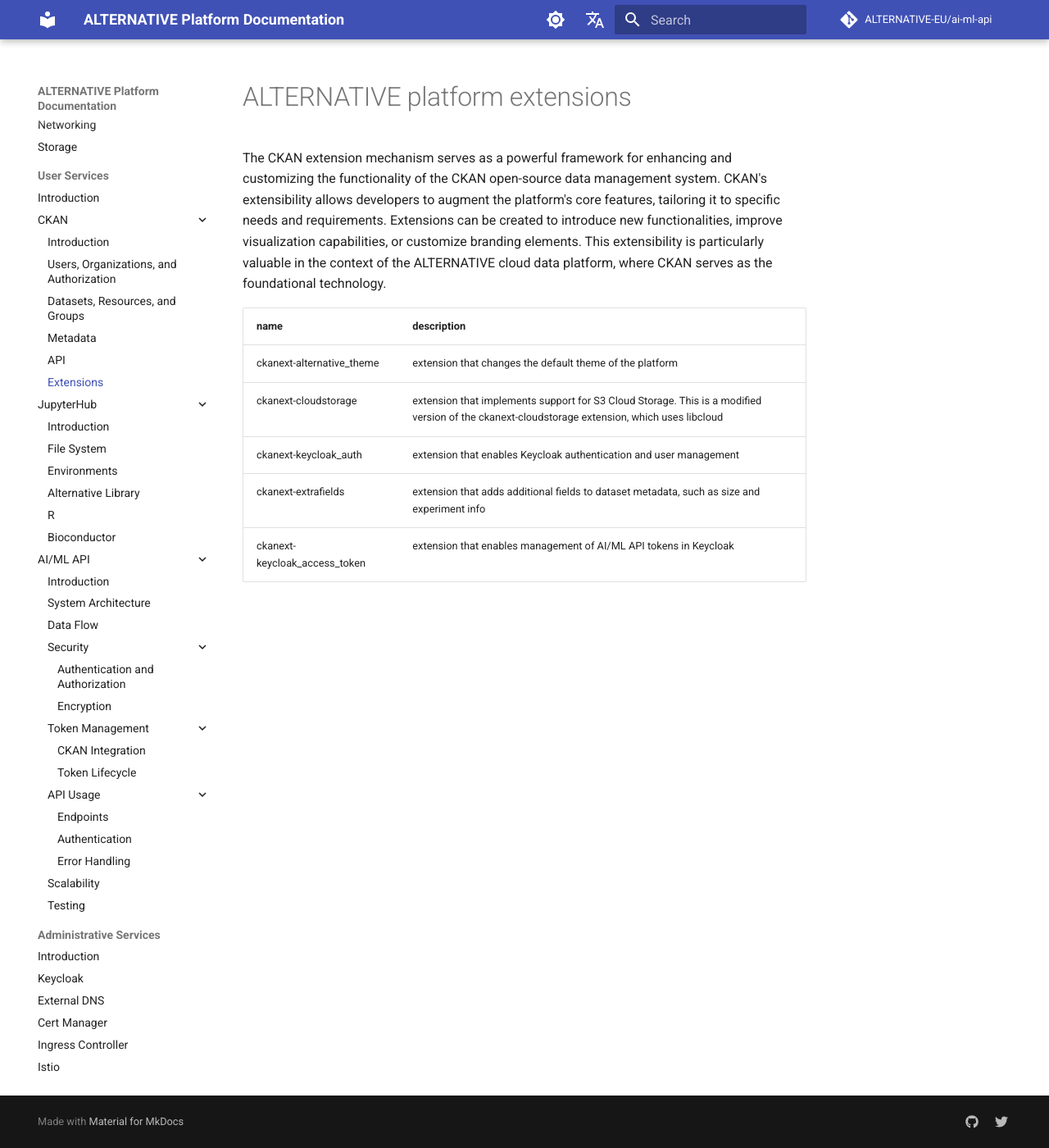
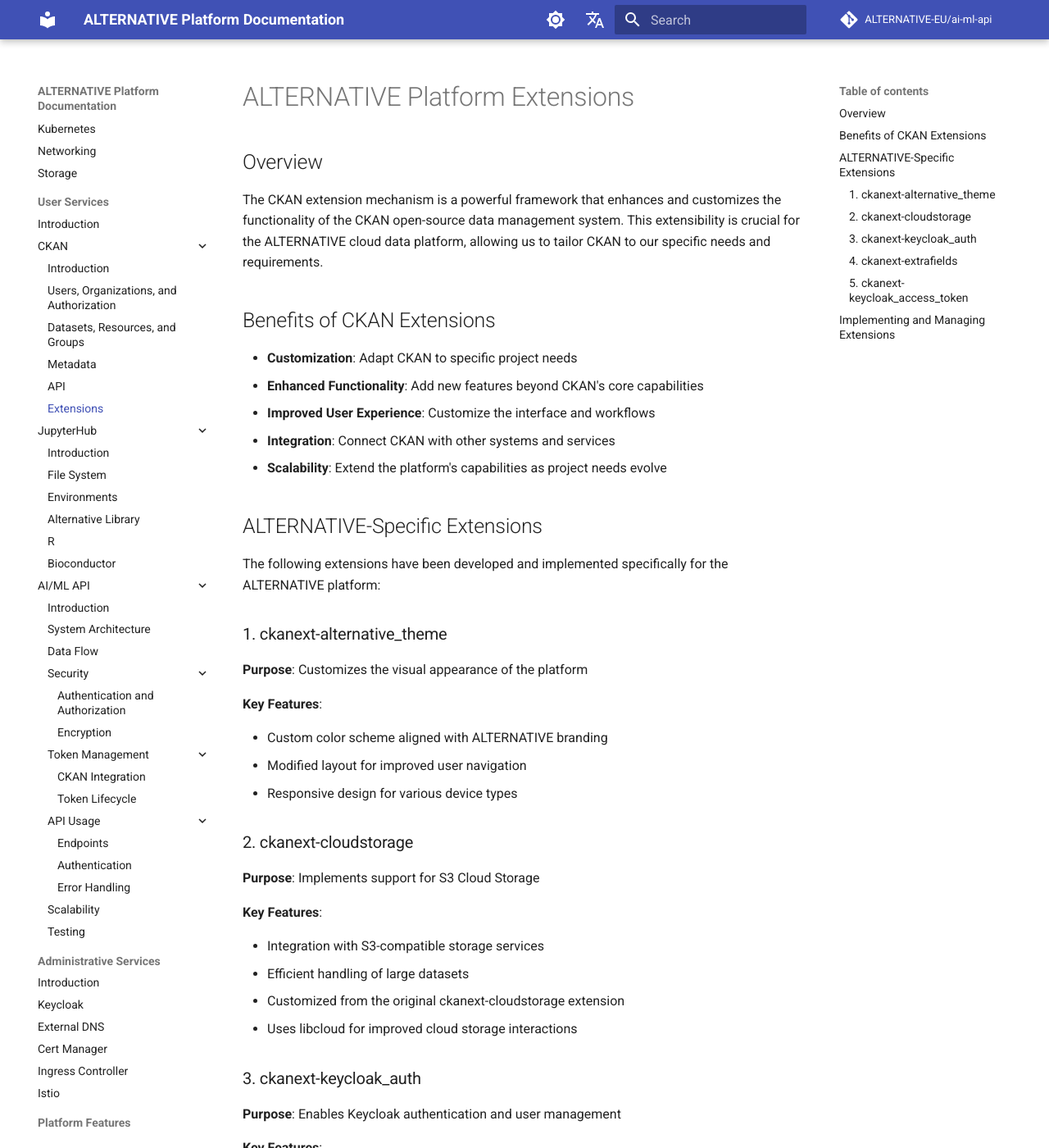
Before and after one commit to ALTERNATIVE-EU/alternative.github.io, an MkDocs documentation site: the page built from docs/docs/user-services/ckan/extensions.md, in a window 1280 px wide and 1400 px high. Shown: the whole window at 82% size. Built offline with MkDocs 1.6.1 and Material for MkDocs 9.7.7, drawn with Linux system fonts in a browser that asks for light colours; comment, search, counter and statistics services are not loaded; some of the changed text lies outside the part shown.

Commit message:
Extensions improvements

```diff
--- a/docs/docs/user-services/ckan/extensions.md
+++ b/docs/docs/user-services/ckan/extensions.md
@@ -1,11 +1,80 @@
-# ALTERNATIVE platform extensions
+# ALTERNATIVE Platform Extensions
 
-The CKAN extension mechanism serves as a powerful framework for enhancing and customizing the functionality of the CKAN open-source data management system. CKAN's extensibility allows developers to augment the platform's core features, tailoring it to specific needs and requirements. Extensions can be created to introduce new functionalities, improve visualization capabilities, or customize branding elements. This extensibility is particularly valuable in the context of the ALTERNATIVE cloud data platform, where CKAN serves as the foundational technology.
+## Overview
 
-| name                    | description |
-| ----------------------- | ----------- |
-| ckanext-alternative_theme | extension that changes the default theme of the platform |
-| ckanext-cloudstorage    | extension that implements support for S3 Cloud Storage. This is a modified version of the ckanext-cloudstorage extension, which uses libcloud |
-| ckanext-keycloak_auth   | extension that enables Keycloak authentication and user management |
-| ckanext-extrafields     | extension that adds additional fields to dataset metadata, such as size and experiment info |
-| ckanext-keycloak_access_token | extension that enables management of AI/ML API tokens in Keycloak |
+The CKAN extension mechanism is a powerful framework that enhances and customizes the functionality of the CKAN open-source data management system. This extensibility is crucial for the ALTERNATIVE cloud data platform, allowing us to tailor CKAN to our specific needs and requirements.
+
+## Benefits of CKAN Extensions
+
+- **Customization**: Adapt CKAN to specific project needs
+- **Enhanced Functionality**: Add new features beyond CKAN's core capabilities
+- **Improved User Experience**: Customize the interface and workflows
+- **Integration**: Connect CKAN with other systems and services
+- **Scalability**: Extend the platform's capabilities as project needs evolve
+
+## ALTERNATIVE-Specific Extensions
+
+The following extensions have been developed and implemented specifically for the ALTERNATIVE platform:
+
+### 1. ckanext-alternative_theme
+
+**Purpose**: Customizes the visual appearance of the platform
+
+**Key Features**:
+
+- Custom color scheme aligned with ALTERNATIVE branding
+- Modified layout for improved user navigation
+- Responsive design for various device types
+
+### 2. ckanext-cloudstorage
+
+**Purpose**: Implements support for S3 Cloud Storage
+
+**Key Features**:
+
+- Integration with S3-compatible storage services
+- Efficient handling of large datasets
+- Customized from the original ckanext-cloudstorage extension
+- Uses libcloud for improved cloud storage interactions
+
+### 3. ckanext-keycloak_auth
+
+**Purpose**: Enables Keycloak authentication and user management
+
+**Key Features**:
+
+- Single Sign-On (SSO) capabilities
+- Integration with Keycloak Identity and Access Management
+- Enhanced security for user authentication
+- Role-based access control
+
+### 4. ckanext-extrafields
+
+**Purpose**: Adds additional fields to dataset metadata
+
+**Key Features**:
+
+- Custom fields for experiment information
+- Size metadata for improved dataset management
+- Extensible structure for future metadata requirements
+
+### 5. ckanext-keycloak_access_token
+
+**Purpose**: Enables management of AI/ML API tokens in Keycloak
+
+**Key Features**:
+
+- Secure token generation and management
+- Integration with AI/ML services
+- User-specific API access control
+- Token lifecycle management
+
+## Implementing and Managing Extensions
+
+1. **Installation**: Extensions are installed in the CKAN environment using pip or by cloning the extension's repository.
+2. **Configuration**: Each extension is configured in the CKAN configuration file (`production.ini` or `development.ini`).
+3. **Activation**: Extensions are activated by adding them to the `ckan.plugins` setting in the configuration file.
+4. **Maintenance**: Regular updates and testing ensure compatibility with the core CKAN system and other extensions.
+
+
+By leveraging these extensions, the ALTERNATIVE platform provides a tailored, robust, and feature-rich environment for managing and sharing scientific data and resources.
```
